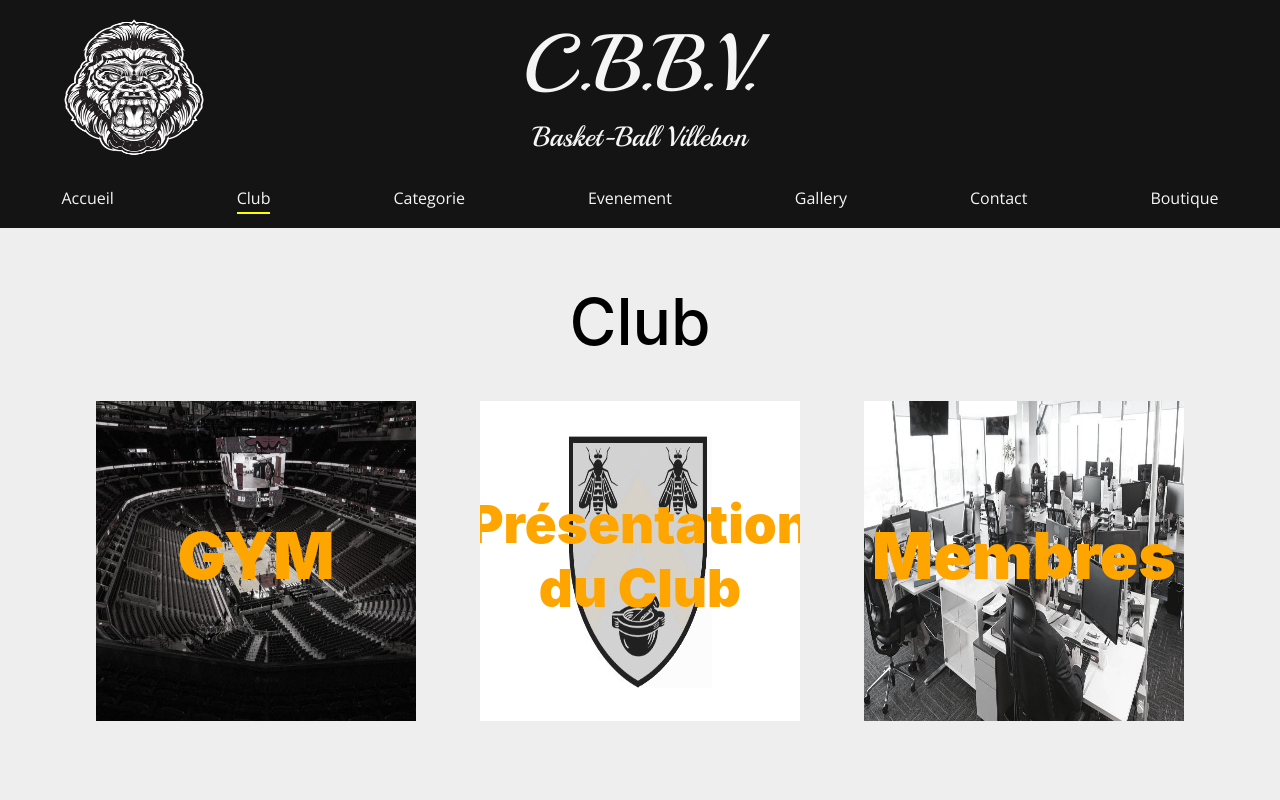
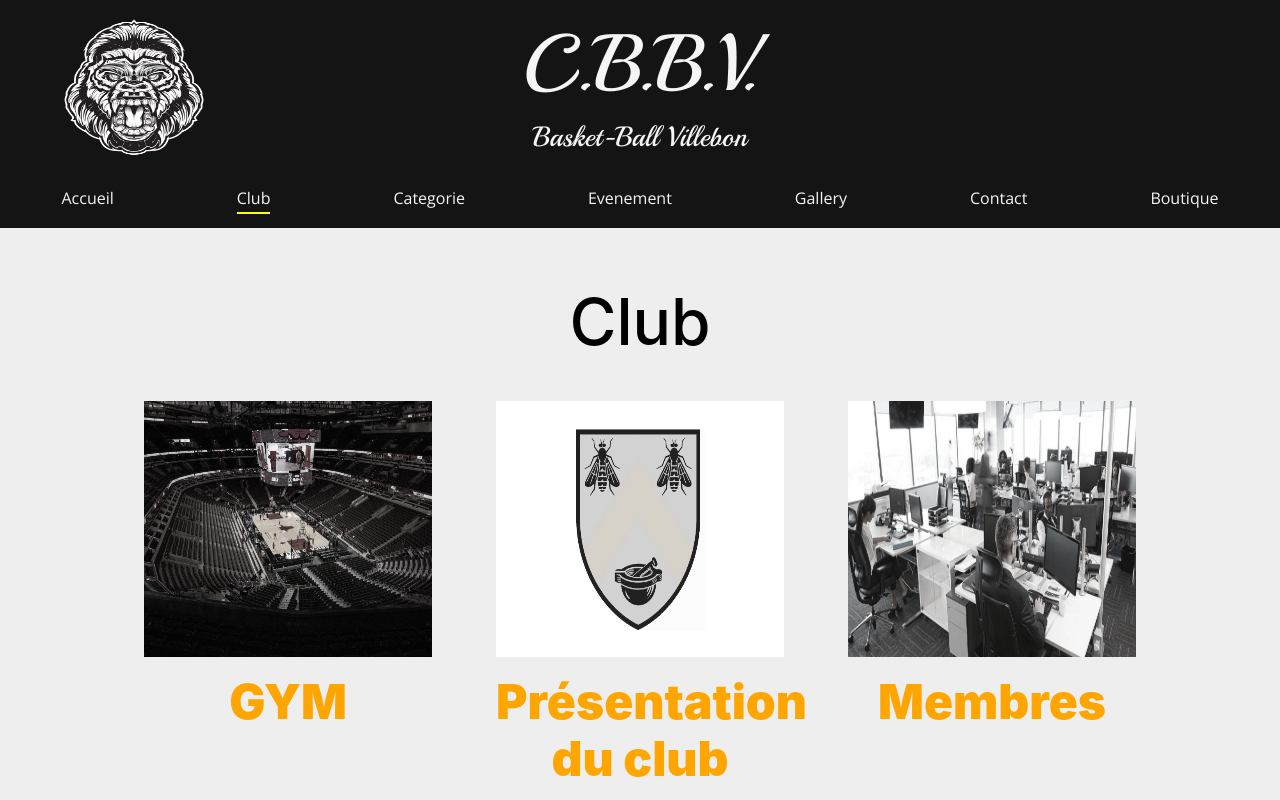
Before and after one commit to Mandel-AG/frontProjetVillebon, a React (Create React App) app: page /club in a window 1280 px wide. Built offline with nearby package versions, Linux system fonts and the light colour scheme; no server answers; a web font is replaced by a local one.

Commit message:
update catégories

```diff
--- a/src/components/club/Club.js
+++ b/src/components/club/Club.js
@@ -36,30 +36,40 @@ class Club extends Component{
 
          <nav className="navClub">
 
-               <Link to="/club/gym">
-                  <div className="menu ">
-                     <img src='/gym.jpg' alt="gymnase" />
+                  <div className="menu">
+                     <Link to="/club/gym">
+                        <figure>
+                           <img src='/gym.jpg' alt="gymnase" />
+                           {/* <figcaption>Gymnase</figcaption> */}
+                        </figure>
                      <h4>GYM</h4>
+                     </Link>
                   </div>
-               </Link>
 
 
 
-               <Link to="/club/intro">
                   <div className="menu menuClub">
-                     <img src='/club.png' alt='club' />
-                     <h4>Présentation du Club</h4>
+                     <Link to="/club/intro">
+                        <figure>
+                           <img src='/club.png' alt='club' />
+                           {/* <figcaption>Présentation du club</figcaption> */}
+                        </figure>
+                        <h4>Présentation du club</h4>
+
+                     </Link>
                   </div>
-               </Link>
 
 
 
-               <Link to="/club/members">
                   <div className="menu">
-                     <img src='/staff.jpg' alt='staff' />
-                  <h4>Membres</h4>
+                     <Link to="/club/members">
+                        <figure>
+                           <img src='/staff.jpg' alt='staff' />
+                           {/* <figcaption>Membres</figcaption> */}
+                        </figure>
+                        <h4>Membres</h4>
+                     </Link>
                   </div>
-               </Link>
          </nav>
 
          </>
--- a/src/components/club/club.css
+++ b/src/components/club/club.css
@@ -1,10 +1,9 @@
-.clubTitle{
+.clubTitle {
 	text-align: center;
 	font-size: 4em;
 }
 
-
-.containerPresentationClub{
+.containerPresentationClub {
 	display: flex;
 	justify-content: center;
 	align-items: center;
@@ -12,34 +11,33 @@
 	flex-direction: column;
 }
 
-.containerMemberClub{
+.containerMemberClub {
 	display: flex;
 	justify-content: center;
 	align-items: center;
 	flex-direction: column;
 }
 
-.containerGymClub{
+.containerGymClub {
 	display: flex;
 	justify-content: center;
 	align-items: center;
 	flex-direction: column;
 }
 
-.containerGymClub h2, .containerMemberClub h2, .containerPresentationClub h2{
+.containerGymClub h2,
+.containerMemberClub h2,
+.containerPresentationClub h2 {
 	text-decoration: underline;
 }
 
-
-
-
-.divEachGym{
+.divEachGym {
 	width: 100%;
 	display: flex;
 	padding: 2em;
 }
 
-.divEachGymText{
+.divEachGymText {
 	display: flex;
 	justify-content: center;
 	flex-direction: column;
@@ -53,39 +51,37 @@
 	width: 40%;
 }
 
-
 /* Members */
 
-.divEachMember{
+.divEachMember {
 	width: 25%;
 	display: flex;
 	padding: 2em;
 	flex-direction: column;
 }
 
-.divEachMember img{
+.divEachMember img {
 	width: 100%;
 	height: 15em;
 }
 
-.divEachMemberText{
+.divEachMemberText {
 	display: flex;
-  width: 100% ;
+	width: 100%;
 	justify-content: center;
 	border-bottom: 2px solid black;
 	flex-wrap: wrap;
 }
 
-.divEachMemberText p{
+.divEachMemberText p {
 	width: 100%;
 	text-align: center;
 	font-weight: 700;
 }
 
-
 /* Intro */
 
-.divIntro{
+.divIntro {
 	width: 100%;
 	display: flex;
 	flex-wrap: wrap;
@@ -93,7 +89,7 @@
 	justify-content: center;
 }
 
-.divIntroText{
+.divIntroText {
 	display: flex;
 	justify-content: center;
 	width: 100%;
@@ -106,89 +102,66 @@
 	width: 45%;
 }
 
-
-
-
-
-
-
-.navClub{
+.navClub {
 	display: flex;
 	justify-content: center;
 }
 
-.navClub h2{
+.navClub h2 {
 	text-align: center;
 }
 
-
-
-.menu{
-  width: 20em;
-  height: 20em;
-  display: flex;
-  justify-content: center;
-  align-items: center;
+.menu {
+	width: 18em;
+	height: 16em;
 	margin: 0;
 	padding: 0;
 	text-decoration: none;
 	margin: 2em;
 	position: relative;
-  overflow: hidden;
 }
 
-.menu h4{
+.menu h4 {
 	font-weight: 900;
-  font-size: 4em;
+	font-size: 3em;
 	text-decoration: none;
 	color: orange;
 	z-index: 1;
 	text-align: center;
 }
 
-.menuClub h4{
-  font-size: 3.3em;
-}
-
-
-
-.menuBackground{
+.menuBackground {
 	width: 100%;
-  background-image: url('/gym.jpg');
+	background-image: url("/gym.jpg");
 	background-size: contain;
 }
 
+figure {
+	height: 100%;
+	width: 100%;
+}
 
-.menu img{
+.menu img {
 	width: 100%;
 	height: 100%;
-  position: absolute;
 	filter: grayscale(90%);
 }
 
-
-.menu:hover {
-  filter: grayscale(0%);
+.menu img:hover {
 	transform: scale(1.1);
 }
 
-
-a:hover{
+a:hover {
 	text-decoration: none;
 }
 
-
-
 @media only screen and (max-width: 1200px) {
-
-
-
-  .navClub{
+	.navClub {
 		flex-direction: column;
+		align-items: center;
 	}
 
-
-  .navClub a{
+	.navClub a {
 		align-self: center;
 	}
 
@@ -196,12 +169,11 @@ a:hover{
 		font-size: 2em;
 	}
 
-  .menuClub h4{
+	.menuClub h4 {
 		font-size: 1rem;
 	}
 
-
-  .menu{
+	.menu {
 		width: 10em;
 		height: 10em;
 	}
@@ -210,28 +182,25 @@ a:hover{
 		width: 40%;
 	}
 
-  .divEachGym{
+	.divEachGym {
 		flex-direction: column;
 		align-items: center;
 	}
 }
 
-
 @media only screen and (max-width: 400px) {
-
-  .divEachGym img{
+	.divEachGym img {
 		width: 70%;
 	}
 
-  .divEachGymText{
+	.divEachGymText {
 		font-size: 1em;
 	}
 
-  .menuMin{
+	.menuMin {
 		width: 5em;
 		height: 5em;
 	}
-
 
 	.divEachMember {
 		width: 80%;
--- a/src/components/club/intro/intro.css
+++ b/src/components/club/intro/intro.css
@@ -1,39 +1,30 @@
-.containerPresentationClub{
+.containerPresentationClub {
 	display: flex;
 	justify-content: center;
 	align-items: center;
 	flex-direction: column;
 }
 
-
-
-.navClub{
+.navClub {
 	display: flex;
 	justify-content: center;
 }
 
-.navClub h2{
+.navClub h2 {
 	text-align: center;
 }
 
-
-
-.menuMin{
+.menuMin {
 	background-color: blueviolet;
 	width: 10em;
 	height: 10em;
 	display: flex;
 	justify-content: center;
 	align-items: center;
-  margin: 0;
-  padding: 0;
-  text-decoration: none;
 	margin: 2em;
-  position: relative;
-  overflow: hidden;
 }
 
-.menuMin h4{
+.menuMin h4 {
 	font-weight: 900;
 	font-size: 2em;
 	text-decoration: none;
@@ -42,33 +33,31 @@
 	text-align: center;
 }
 
-.menuMinClub h4{
+.menuMinClub h4 {
 	font-size: 1.6em;
 }
 
+.menuMin h4 {
+	pointer-events: none;
+}
 
-
-.menuMinBackground{
+.menuMinBackground {
 	width: 100%;
-  background-image: url('/gym.jpg');
+	background-image: url("/gym.jpg");
 	background-size: contain;
 }
 
-
-.menuMin img{
+.menuMin img {
 	width: 100%;
 	height: 100%;
 	position: absolute;
 	filter: grayscale(90%);
 }
 
-
-.menuMin img:hover {
-  filter: grayscale(0%);
+.menuMin {
 	transform: scale(1.1);
 }
 
-
-.menuMin:hover{
+.menuMin:hover {
 	text-decoration: none;
 }
```
Lines whose indentation alone changed are shown as unchanged.
